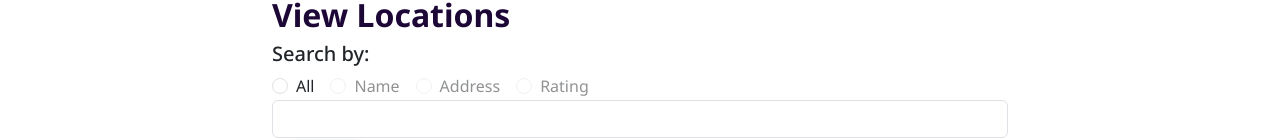
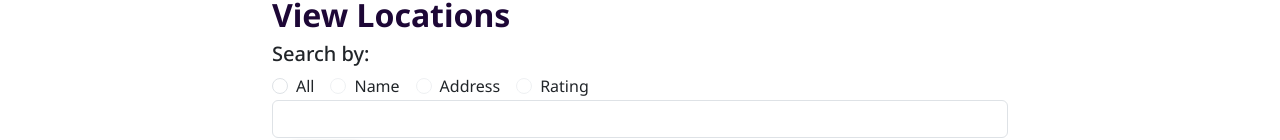
Before and after one commit to ALLHUBS-Jan-2024-Liftoff/Cherry-Systems, a React (Vite) app in the folder ThirdPlace-UI/: page /searchandlist in a window 1280 px wide. Shown: the part 164-304 px from the top of the page. Built offline with nearby package versions, Linux system fonts and the light colour scheme; no server answers.

Commit message:
committing current progress on search

```diff
--- a/ThirdPlace-UI/src/components/pages/SearchAndList.jsx
+++ b/ThirdPlace-UI/src/components/pages/SearchAndList.jsx
@@ -5,6 +5,10 @@ import CondensedSubmission from "../condensed-submission/CondensedSubmission.jsx
 
 export default function SearchAndList() {
   const [submissions, setSubmissions] = useState([]);
+
+  // https://www.youtube.com/watch?v=xAqCEBFGdYk 5:45 finish below
+  const [input, setInput] = useState("");
+  console.log(input);
 
   useEffect(() => {
     loadSubmissions();
@@ -28,35 +32,34 @@ export default function SearchAndList() {
           <h5>Search by:</h5>
 
           <div className="form-check form-check-inline">
-
+          <label className="form-check-label">
           <input className="form-check-input" type="radio" name="searchAll" value="all"/>
-          <label className="form-check-label">
             <span> All</span>
           </label>
           </div>
 
           <div className="form-check form-check-inline">
+          <label className="form-check-label">
           <input className="form-check-input" type="radio" name="searchByName" value="name" disabled/>
-          <label className="form-check-label">
             <span> Name</span>
           </label>
           </div>
 
           <div className="form-check form-check-inline">
+          <label className="form-check-label">
           <input className="form-check-input" type="radio" name="searchByAddress" value="address" disabled/>
-          <label className="form-check-label">
             <span> Address</span>
           </label>
           </div>
 
           <div className="form-check form-check-inline">
+          <label className="form-check-label">
           <input className="form-check-input" type="radio" name="searchByRating" value="rating" disabled/>
-          <label className="form-check-label">
             <span> Rating</span>
             </label>
             </div>
 
-          <input className="form-control" name="searchQuery" />
+          <input className="form-control" name="searchQuery" value={input} onChange={(e) => setInput(e.target.value)}/>
 
         </div>
 
```
